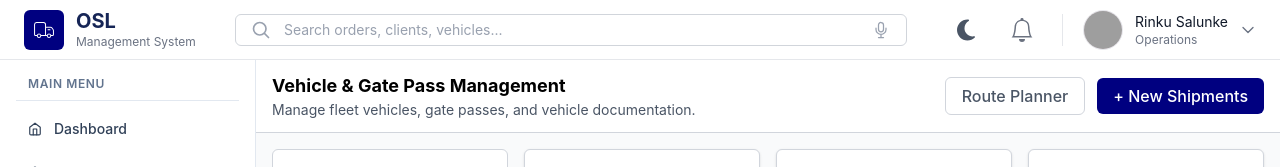
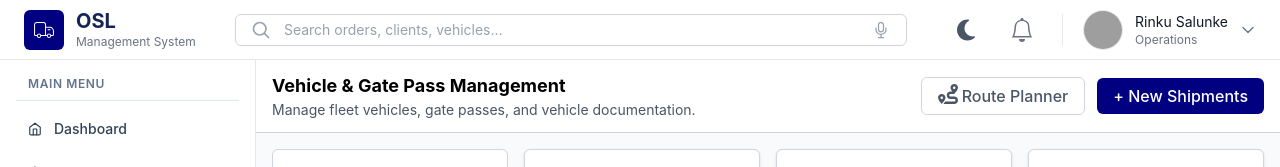
Before and after one commit to rinku-salunke/osl-using-react, a React (Vite) app: page /shipments in a window 1280 px wide. Shown: the top 167 px of the page. Built offline with nearby package versions, Linux system fonts and the light colour scheme; grey boxes are pictures that could not be loaded.

Commit message:
1st commit

```diff
--- a/src/Logistics_Data/Main_Menu/Shipments.jsx
+++ b/src/Logistics_Data/Main_Menu/Shipments.jsx
@@ -13,6 +13,7 @@ import { IoIosArrowRoundUp } from "react-icons/io";
 import { LuTimer } from "react-icons/lu";
 import { IoIosArrowDown } from "react-icons/io";
 import { IoWarning, IoAlertCircle } from "react-icons/io5";
+import { FaRoute } from "react-icons/fa";
 
 function Shipments() {
 
@@ -89,7 +90,8 @@ function Shipments() {
         </div>
 
         <div className="flex items-center space-x-3">
-          <span className="text-gray-600 border border-gray-300 rounded-md px-4 py-1.5 font-medium cursor-pointer">
+          <span className="text-gray-600 border border-gray-300 rounded-md px-4 py-1.5 font-medium cursor-pointer inline-flex gap-1">
+            <FaRoute size={20} />
             Route Planner
           </span>
           <span className="bg-dark-navy-blue text-white px-4 py-1.5 rounded-md font-medium cursor-pointer">
@@ -304,10 +306,13 @@ function Shipments() {
         <div className="bg-white border border-gray-300 rounded-md shadow-sm overflow-hidden">
           <div className="flex justify-between items-center px-4 py-3 border-b border-gray-200">
             <h1 className="font-bold text-gray-800 text-lg">Active Shipments</h1>
-            <button className="flex items-center gap-2 bg-dark-navy-blue text-white text-sm font-medium px-4 py-2 rounded-md transition">
-              <IoMdAdd className="w-4 h-4" />
-              Create Shipment
-            </button>
+            <div className='flex flex-row gap-1'>
+              <h3 className='text-sm mt-3  text-gray-500'>Showing 1-10 of 247 shipments</h3>
+              <button className="flex items-center gap-2 bg-dark-navy-blue text-white text-sm font-medium px-4 py-2 rounded-md transition">
+                <IoMdAdd className="w-4 h-4" />
+                Create Shipment
+              </button>
+            </div>
           </div>
 
           <div className="overflow-x-auto">
@@ -382,11 +387,11 @@ function Shipments() {
             </table>
           </div>
 
-          <div className="flex items-center justify-between px-4 py-3 border-t border-gray-200 bg-gray-50">
+          <div className="flex items-center justify-between px-4 py-3 border-t border-gray-200 bg-white">
             <span className="text-sm text-gray-500">Showing 1 to 5 of 247 results</span>
             <div className="flex items-center gap-1">
               <button className="px-3 py-1 text-sm text-gray-500 hover:bg-gray-200 rounded-md transition">Previous</button>
-              <button className="px-3 py-1 text-sm bg-blue-600 text-white rounded-md">1</button>
+              <button className="px-3 py-1 text-sm bg-dark-navy-blue text-white rounded-md">1</button>
               <button className="px-3 py-1 text-sm text-gray-500 hover:bg-gray-200 rounded-md transition">2</button>
               <button className="px-3 py-1 text-sm text-gray-500 hover:bg-gray-200 rounded-md transition">3</button>
               <button className="px-3 py-1 text-sm text-gray-500 hover:bg-gray-200 rounded-md transition">Next</button>
```
